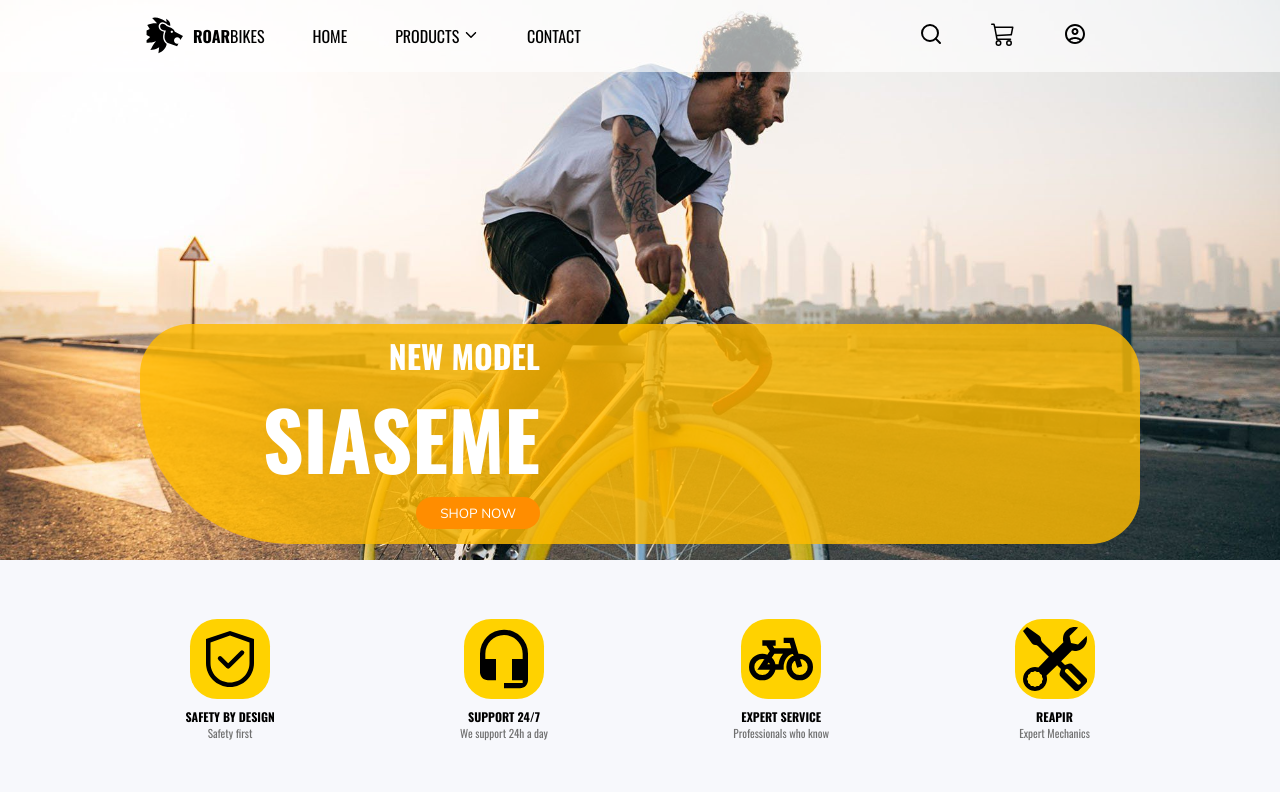
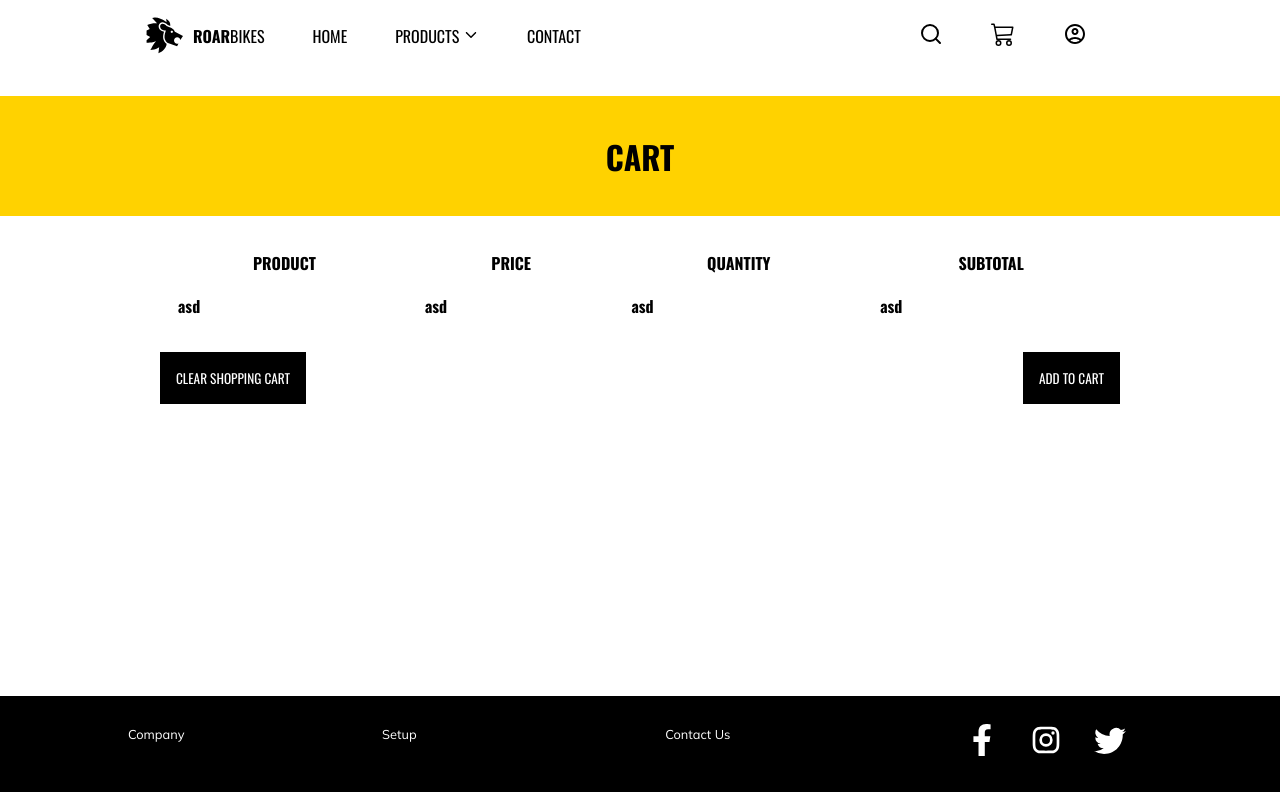
Before and after one commit to KarolinaObcowska/roar-bikes, a React (Create React App) app: page / in a window 1280 px wide. Shown: the top 792 px of the page. Built offline with nearby package versions, Linux system fonts and the light colour scheme.

Commit message:
pages setup

```diff
--- a/src/App.js
+++ b/src/App.js
@@ -1,17 +1,14 @@
+/* eslint-disable no-unused-vars */
 import Navbar from "./components/Navbar/Navbar";
-import Hero from "./components/Hero/Hero";
-import Models from "./components/Models/Models";
-import Reviews from "./components/Reviews/Reviews";
-import CustomerPhoto from "./components/CustomerPhoto/CustomerPhoto";
+import LandingPage from "./pages/LandingPage/LandingPage";
+import Cart from "./pages/Cart/Cart";
 import Footer from "./components/Footer/Footer";
 function App() {
   return (
     <div className="App">
       <Navbar />
-      <Hero />
-      <Models />
-      <Reviews />
-      <CustomerPhoto />
+      <Cart />
+      {/* <LandingPage /> */}
       <Footer />
     </div>
   );
--- a/src/components/Hero/hero.sass
+++ b/src/components/Hero/hero.sass
@@ -29,7 +29,7 @@
                 color: $bright-primary-color
                 margin: 0
             .hero__btn
-                @include cta-button
+                @include btn-cta
 
 @media screen and (max-width: $screen-lg)
     .hero
--- a/src/components/Models/models.sass
+++ b/src/components/Models/models.sass
@@ -47,7 +47,7 @@
                 font-family: $secondary-font
                 color: $dark-secondary-color
             .description__btn
-                @include cta-button
+                @include btn-cta
 
 @media screen and (max-width: $screen-md)
     .models
--- a/src/components/Navbar/navbar.sass
+++ b/src/components/Navbar/navbar.sass
@@ -8,6 +8,7 @@
 .active
     width: 100%
     position: fixed
+    top: 0
     z-index: 1
     header
         .navbar
--- /dev/null
+++ b/src/pages/Cart/Cart.js
@@ -0,0 +1,40 @@
+import "./cart.sass";
+const Cart = () => {
+  return (
+    <div className="cart">
+      <div className="cart__banner-container">
+        <div className="banner">
+          <h2 className="banner__title">CART</h2>
+        </div>
+      </div>
+      <div className="cart-container">
+        <div className="cart__summary">
+          <table className="summary__table">
+            <thead className="summary__table-header">
+              <tr>
+                <th>PRODUCT</th>
+                <th>PRICE</th>
+                <th>QUANTITY</th>
+                <th>SUBTOTAL</th>
+              </tr>
+            </thead>
+            <tbody className="summary__table-body">
+              <tr>
+                <td>asd</td>
+                <td>asd</td>
+                <td>asd</td>
+                <td>asd</td>
+              </tr>
+            </tbody>
+          </table>
+          <div className="summary__buttons">
+            <button className="summary__buttons-item">CLEAR SHOPPING CART</button>
+            <button className="summary__buttons-item">ADD TO CART</button>
+          </div>
+        </div>
+      </div>
+    </div>
+  );
+};
+
+export default Cart;
--- /dev/null
+++ b/src/pages/Cart/cart.sass
@@ -0,0 +1,46 @@
+@import '../../sassStyles/_variables'
+@import '../../sassStyles/_mixins'
+.cart
+    margin-top: 12vh
+    width: 100%
+    .cart__banner-container
+        background-color: $primary-color
+        width: 100%
+        position: relative
+        .banner
+            height: 120px
+            background-color: $primary-color
+            display: flex
+            .banner__title
+                color: $dark-primary-color
+    .cart-container
+        display: flex
+        margin: auto
+        width: 75%
+        height: 60vh
+        .cart__summary
+            margin-top: 2rem
+            display: flex
+            flex-direction: column
+            align-items: center
+            width: 100%
+            .summary__table
+                width: 100%
+
+                .summary__table-header
+                    tr
+                        td
+                            padding: 1rem
+                .summary__table-body
+                    tr
+
+                        td
+                            padding: 1rem
+
+            .summary__buttons
+                margin: 1rem 0rem
+                width: 100%
+                display: flex
+                justify-content: space-between
+                .summary__buttons-item
+                    @include btn-secondary
--- /dev/null
+++ b/src/pages/LandingPage/LandingPage.js
@@ -0,0 +1,17 @@
+import CustomerPhoto from "../../components/CustomerPhoto/CustomerPhoto";
+import Hero from "../../components/Hero/Hero";
+import Models from "../../components/Models/Models";
+import Reviews from "../../components/Reviews/Reviews";
+
+const LandingPage = () => {
+  return (
+    <>
+      <Hero />
+      <Models />
+      <Reviews />
+      <CustomerPhoto />
+    </>
+  );
+};
+
+export default LandingPage;
--- a/src/sassStyles/_mixins.sass
+++ b/src/sassStyles/_mixins.sass
@@ -1,6 +1,6 @@
 @import './_variables'
 
-@mixin cta-button
+@mixin btn-cta
     background-color: $secondary-color
     border: none
     color: $bright-primary-color
@@ -8,11 +8,9 @@
     border-radius: 1.5rem
     font-family: $secondary-font
 
-// @mixin sm
-//     @media (max-width: $screen-sm)
-// @mixin md
-//     @media (max-width: $screen-md)
-// @mixin lg
-//     @media (max-width: $screen-lg)
-// @mixin xl
-//     @media (max-width: $screen-xl)
+@mixin btn-secondary
+    background-color: $dark-primary-color
+    color: $bright-primary-color
+    padding: 1rem
+    border: none
+    font-family: $primary-font
```
